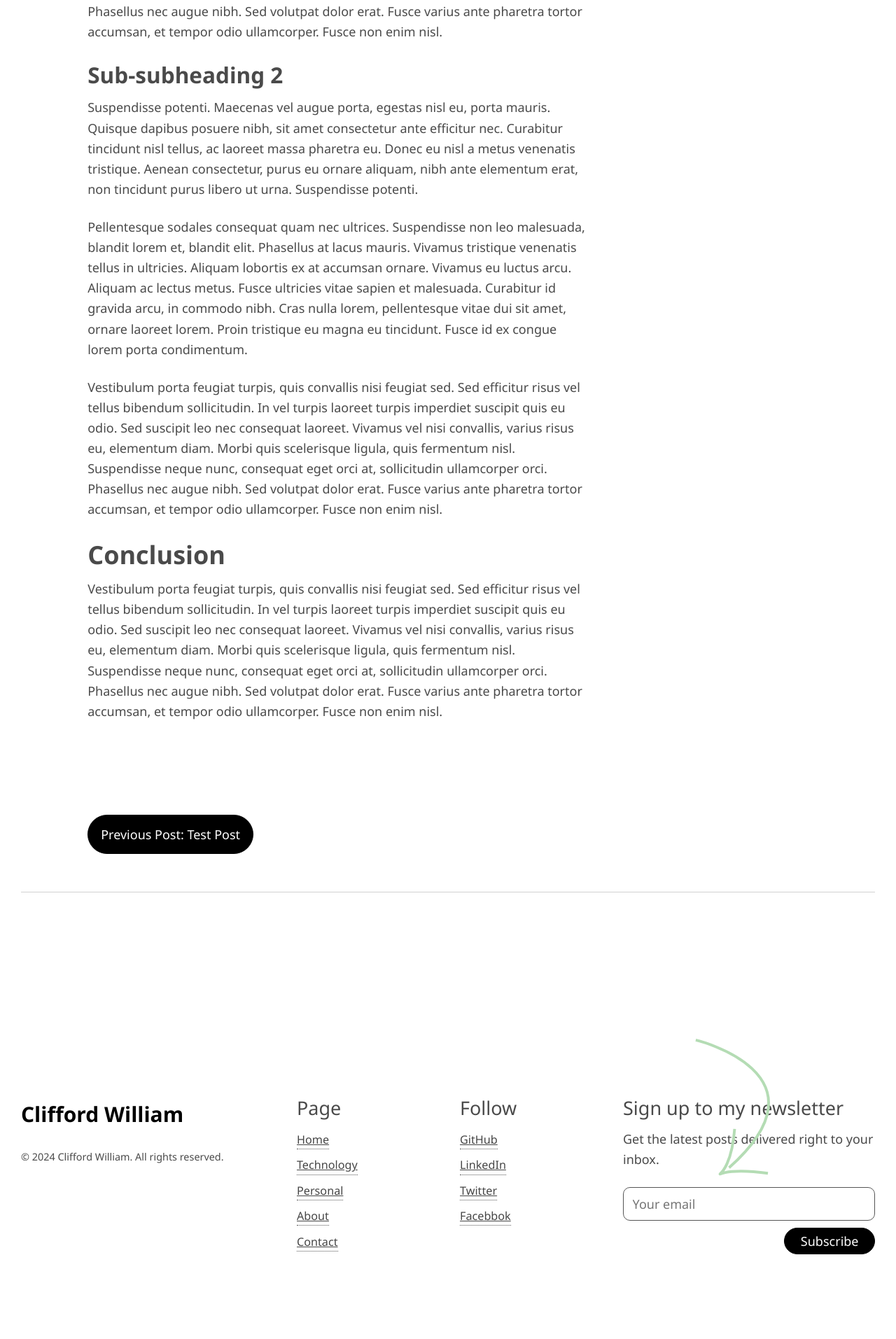
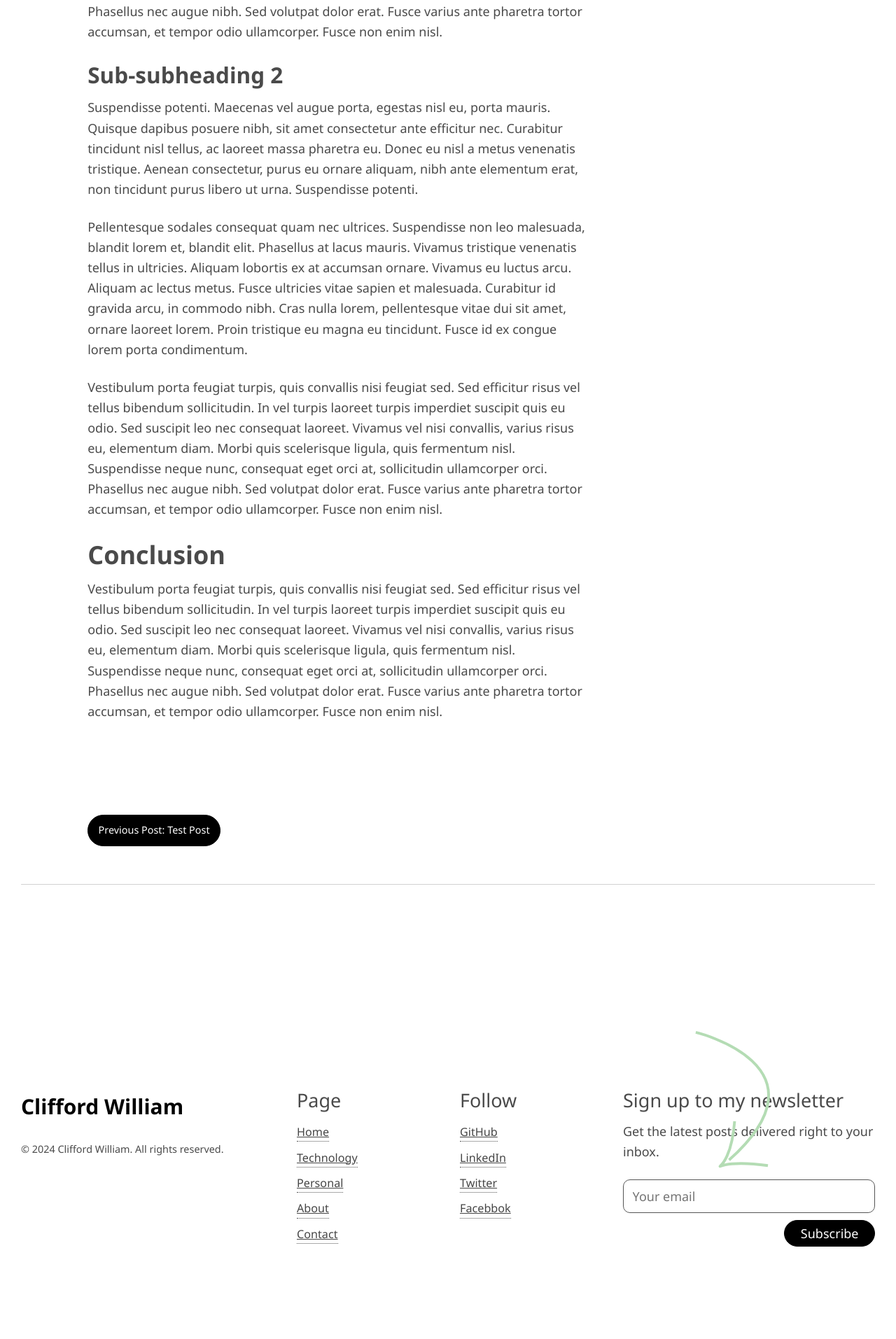
Before and after one commit to cliffordwilliam/cliffordwilliam.github.io, a Jekyll site: the page built from _posts/2024-09-23-test-post-again.md, in a window 1280 px wide. Shown: the part 4487-6400 px from the top of the page at 70% size. Built offline with Jekyll 4.4.1, drawn with Linux system fonts in a browser that asks for light colours; comment, search, counter and statistics services are not loaded.

Commit message:
adjust css

```diff
--- a/_sass/classless.scss
+++ b/_sass/classless.scss
@@ -159,6 +159,8 @@
 }
 
 .button, button {
+    overflow: hidden;
+    text-overflow: ellipsis;
     display: inline-block;
     padding: 0.5em 1.25em;
     line-height: 1;
--- a/_sass/post-body.scss
+++ b/_sass/post-body.scss
@@ -17,6 +17,7 @@
 
     @include max-media-query() {
         position: static; // Adjust position in smaller screens
+        min-width: 0;
     }
 }
 
--- a/_sass/post-navigation.scss
+++ b/_sass/post-navigation.scss
@@ -2,9 +2,11 @@
     display: flex;
     justify-content: space-between;
     flex-wrap: wrap;
+    gap: 1em;
 }
 #post-navigation a {
     padding: 1em;
+    font-size: .8em;
 }
 #prev-button {
     margin-right: auto;
```
